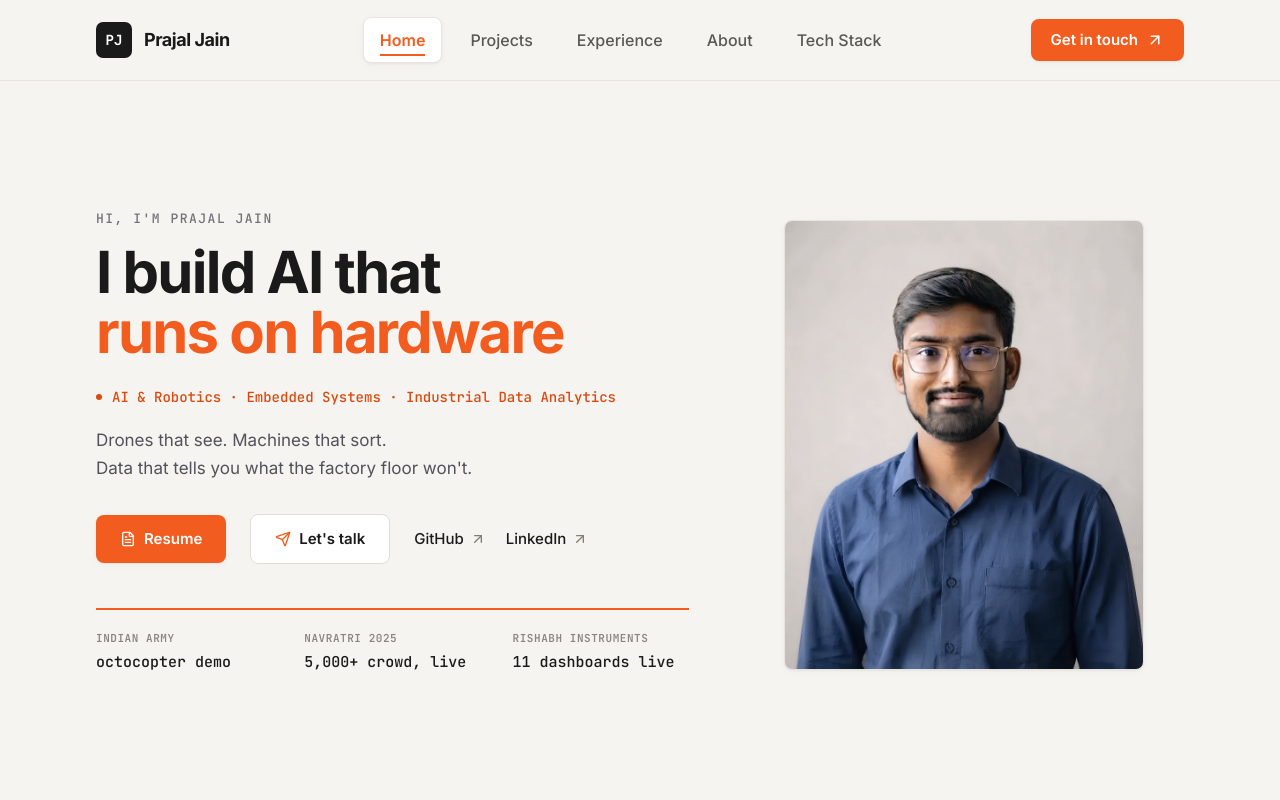
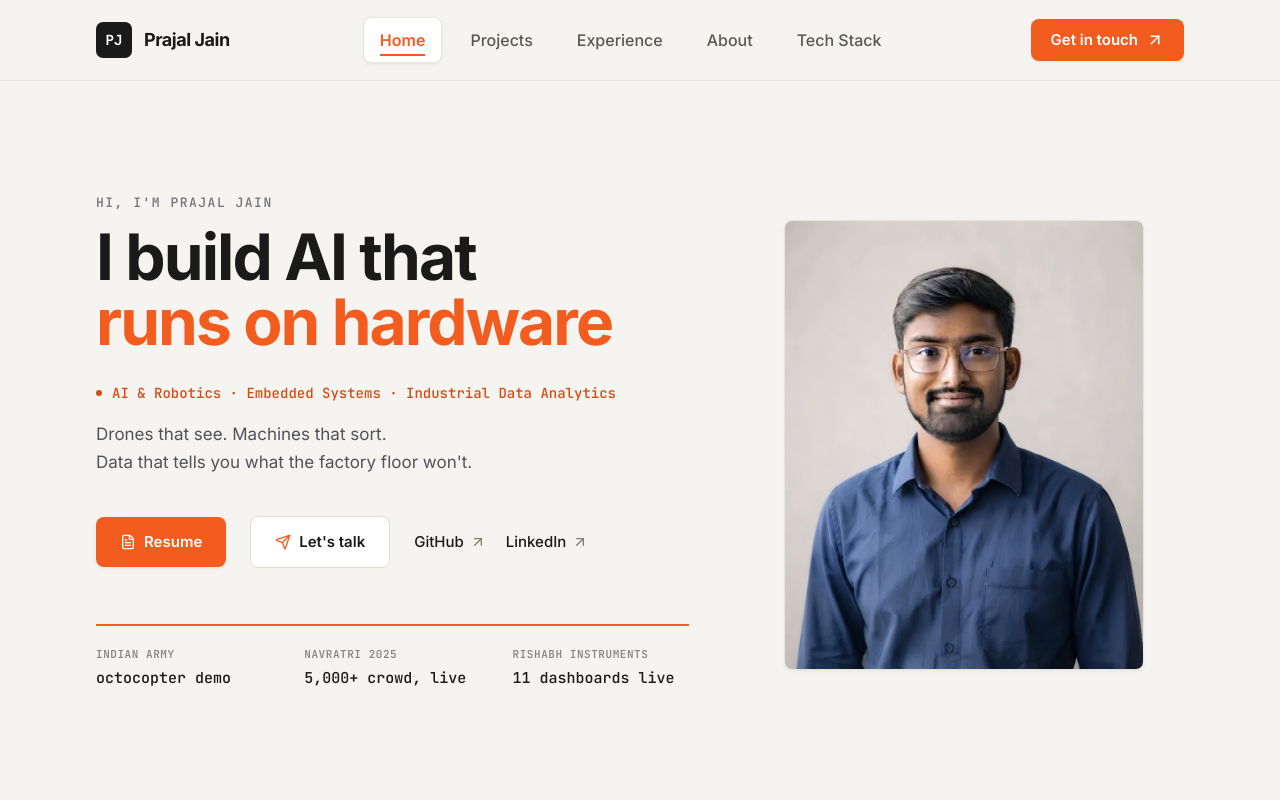
Before and after one commit to Prrajaljain/Portfolio-Setup, a Next.js app: page / in a window 1280 px wide. Shown: the top 800 px of the page. Built offline with nearby package versions, Linux system fonts and the light colour scheme.

Commit message:
Restore exact original font sizes across hero section elements

```diff
--- a/components/home/hero.tsx
+++ b/components/home/hero.tsx
@@ -172,12 +172,12 @@ export function Hero() {
           <div className="flex flex-col items-start text-left w-full">
 
             {/* 1. Eyebrow */}
-            <div className="mb-[14px] font-mono text-[12px] sm:text-[13px] font-medium text-[#71717A] uppercase tracking-[1.5px]">
+            <div className="mb-[12px] font-mono text-[13px] font-medium text-[#71717A] uppercase tracking-[1.5px]">
               HI, I&apos;M PRAJAL JAIN
             </div>
 
             {/* 2. Headline */}
-            <h1 className="mb-[24px] max-w-xl text-[40px] md:text-[48px] lg:text-[58px] font-bold leading-[1.04] tracking-[-0.03em] text-[#1A1A1A]">
+            <h1 className="mb-[28px] max-w-xl text-[40px] md:text-[48px] lg:text-[64px] font-bold leading-[1.02] tracking-[-0.03em] text-[#1A1A1A]">
               I build AI that{' '}
               <span className="text-[#F25C1F] font-bold block">
                 runs on hardware
@@ -185,7 +185,7 @@ export function Hero() {
             </h1>
 
             {/* 3. Subtitle / Role Line */}
-            <div className="mb-[18px] flex flex-wrap items-center gap-[10px] font-mono text-[13px] sm:text-[14px] font-medium text-[#D94A10]">
+            <div className="mb-[16px] flex flex-wrap items-center gap-[10px] font-mono text-[13px] sm:text-[14px] font-medium text-[#D94A10]">
               <span className="size-[6px] shrink-0 rounded-full bg-[#D94A10]" />
               <span>
                 AI &amp; Robotics &middot; Embedded Systems &middot; Industrial Data Analytics
@@ -193,19 +193,19 @@ export function Hero() {
             </div>
 
             {/* 4. Subhead Paragraph */}
-            <p className="mb-[32px] max-w-[480px] text-[16px] sm:text-[17px] leading-[1.65] text-[#52525B]">
+            <p className="mb-[40px] max-w-[480px] text-[17px] leading-[1.65] text-[#52525B]">
               Drones that see. Machines that sort.<br className="hidden sm:block" />
               Data that tells you what the factory floor won&apos;t.
             </p>
 
             {/* 5. Button Row */}
-            <div className="mb-[36px] flex flex-wrap items-center gap-5 sm:gap-6">
+            <div className="mb-[48px] flex flex-wrap items-center gap-6">
               {/* Primary button: Resume */}
               <a
                 href={profile.resumeUrl}
                 target="_blank"
                 rel="noreferrer"
-                className="inline-flex w-auto items-center justify-center gap-2 rounded-md bg-[#F25C1F] px-[24px] py-[13px] text-[15px] font-semibold text-white shadow-rest transition-all duration-200 ease-out hover:bg-[#D94A10] hover:shadow-hover hover:-translate-y-[1px] active:translate-y-0 active:shadow-press focus-visible:outline-2 focus-visible:outline-[#1A1A1A] focus-visible:outline-offset-[3px]"
+                className="inline-flex w-auto items-center justify-center gap-2 rounded-md bg-[#F25C1F] px-[24px] py-[14px] text-[15px] font-semibold text-white shadow-rest transition-all duration-200 ease-out hover:bg-[#D94A10] hover:shadow-hover hover:-translate-y-[1px] active:translate-y-0 active:shadow-press focus-visible:outline-2 focus-visible:outline-[#1A1A1A] focus-visible:outline-offset-[3px]"
               >
                 <FileText className="size-4" />
                 <span>Resume</span>
@@ -214,7 +214,7 @@ export function Hero() {
               {/* Secondary button: Let's talk */}
               <Link
                 href="/contact"
-                className="inline-flex w-auto items-center justify-center gap-2 rounded-md border border-[#E0DCD6] bg-[#ffffff] px-[24px] py-[13px] text-[15px] font-semibold text-[#1A1A1A] shadow-none transition-all duration-200 ease-out hover:bg-[#1A1A1A] hover:text-[#F5F4F0] hover:border-[#1A1A1A] hover:shadow-rest active:scale-95 focus-visible:outline-2 focus-visible:outline-[#1A1A1A] focus-visible:outline-offset-[3px]"
+                className="inline-flex w-auto items-center justify-center gap-2 rounded-md border border-[#E0DCD6] bg-[#ffffff] px-[24px] py-[14px] text-[15px] font-semibold text-[#1A1A1A] shadow-none transition-all duration-200 ease-out hover:bg-[#1A1A1A] hover:text-[#F5F4F0] hover:border-[#1A1A1A] hover:shadow-rest active:scale-95 focus-visible:outline-2 focus-visible:outline-[#1A1A1A] focus-visible:outline-offset-[3px]"
               >
                 <Send className="size-4 text-[#F25C1F]" />
                 <span>Let&apos;s talk</span>
```
